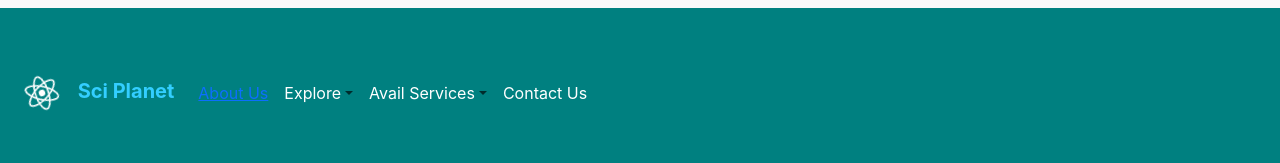
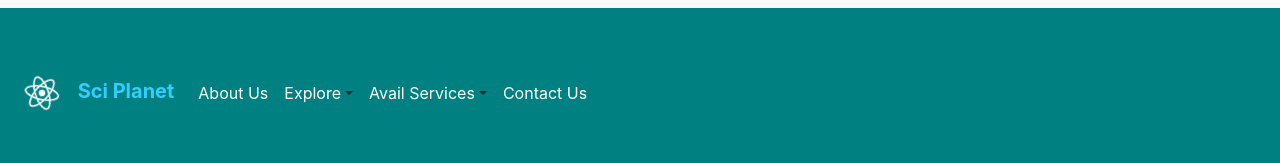
Before and after one commit to Saad-Rahman-Warsi/sciplanet, a React (Create React App) app: page /#/ in a window 1280 px wide. Shown: the top 163 px of the page. Built offline with nearby package versions, Linux system fonts and the light colour scheme.

Commit message:
Update PageHeader.js

```diff
--- a/src/PageHeader.js
+++ b/src/PageHeader.js
@@ -22,7 +22,7 @@ function PageHeader() {
         <Navbar.Toggle aria-controls="basic-navbar-nav" />
         <Navbar.Collapse id="basic-navbar-nav" style={{color: 'White' }}>
           <Nav className="me-auto">
-            <Nav.Link to="/AboutUs" style={{color: 'White'}}><Link to="/AboutUs">About Us</Link></Nav.Link>
+            <Nav.Link to="https://saad-rahman-warsi.github.io/sciplanet/#/AboutUs" style={{color: 'White'}}>About Us</Nav.Link>
 
             <NavDropdown title={ <span className="text-white my-auto">Explore</span> } id="basic-nav-dropdown">
               <NavDropdown.Item to="/Facilities"><Link to="/Facilities">Learn Experiments</Link></NavDropdown.Item>
```
